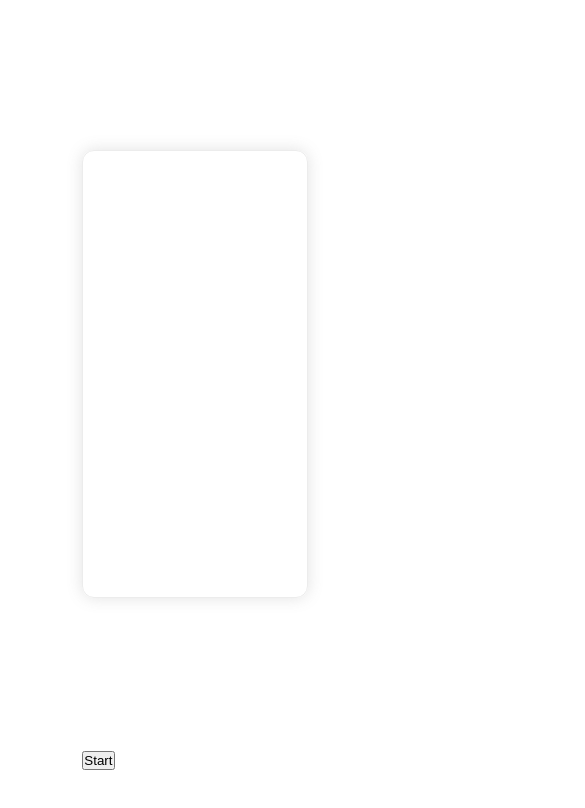
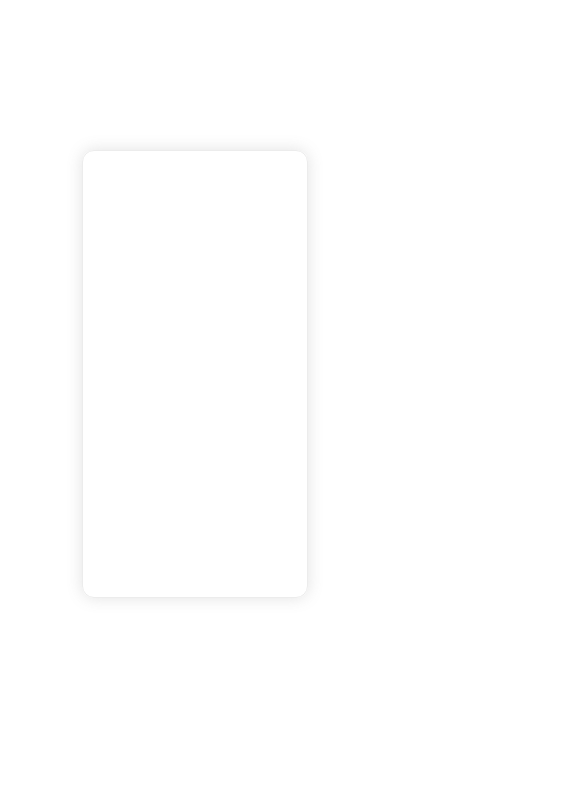
Before and after one commit to swandevagency/reaction-time-test-with-nuxtjs, a Nuxt app in the folder reaction-time/: page / in a window 390 px wide. Shown: the top 808 px of the page, 585 px wide, since content can reach past the window. Built offline with nearby package versions, Linux system fonts and the light colour scheme.

Commit message:
Button style & position(NOT RESPONSIVE)

```diff
--- a/reaction-time/components/ClickMeButton.vue
+++ b/reaction-time/components/ClickMeButton.vue
@@ -15,7 +15,7 @@ export default {
       document.getElementById('test').style.top =
         this.getRandomNumber(0, this.clientHeight - 50) + 'px'
       document.getElementById('test').style.left =
-        this.getRandomNumber(0, this.clientWidth - 200) + 'px'
+        this.getRandomNumber(0, this.clientWidth - 160) + 'px'
   },
   methods: {
     getRandomNumber(min, max) {
--- a/reaction-time/components/MainContent.vue
+++ b/reaction-time/components/MainContent.vue
@@ -27,7 +27,6 @@ export default {
   methods: {
     startGame(value) {
       this.showClickMe = value
-      console.log(this.showClickMe)
     }
   }
 }
--- a/reaction-time/components/StartButton.vue
+++ b/reaction-time/components/StartButton.vue
@@ -20,6 +20,23 @@ export default {
 }
 </script>
 
-<style>
+<style scoped>
+button {
+  position: relative;
+  left: 990px;
+  bottom: 130px;
+  font-size: 16px;
+  color: white;
+  background-color: rgb(134, 134, 134);
+  border: 1px solid rgb(134, 134, 134);
+  padding: 12px 36px;
+  border-radius: 10px;
+  cursor: pointer;
+  box-shadow: 0 0 17px rgba(0, 0, 0, 0.2);
+}
 
+button:hover {
+  background-color: rgb(150, 150, 150);
+  border: 1px solid rgb(150, 150, 150);
+}
 </style>
```
